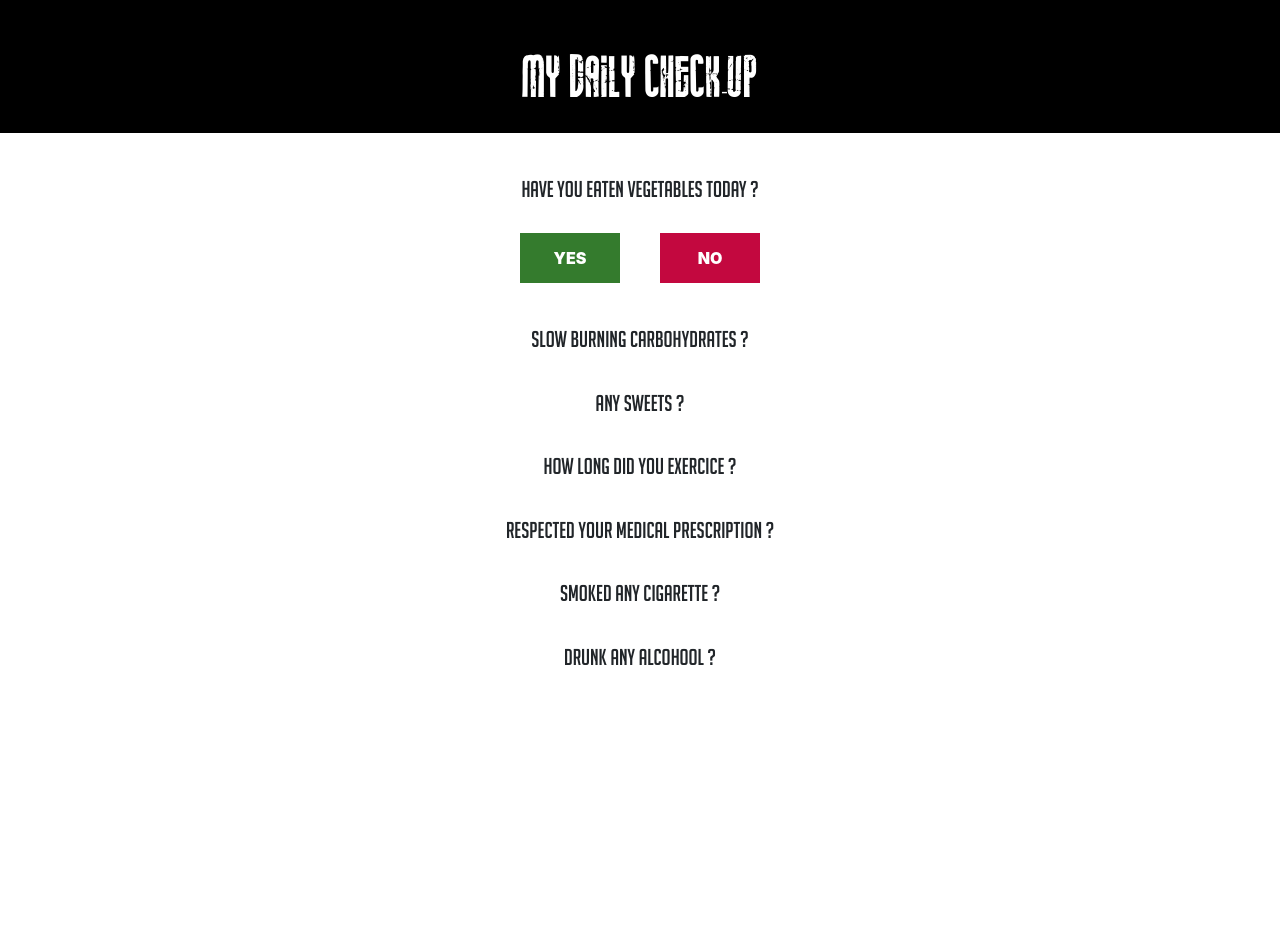
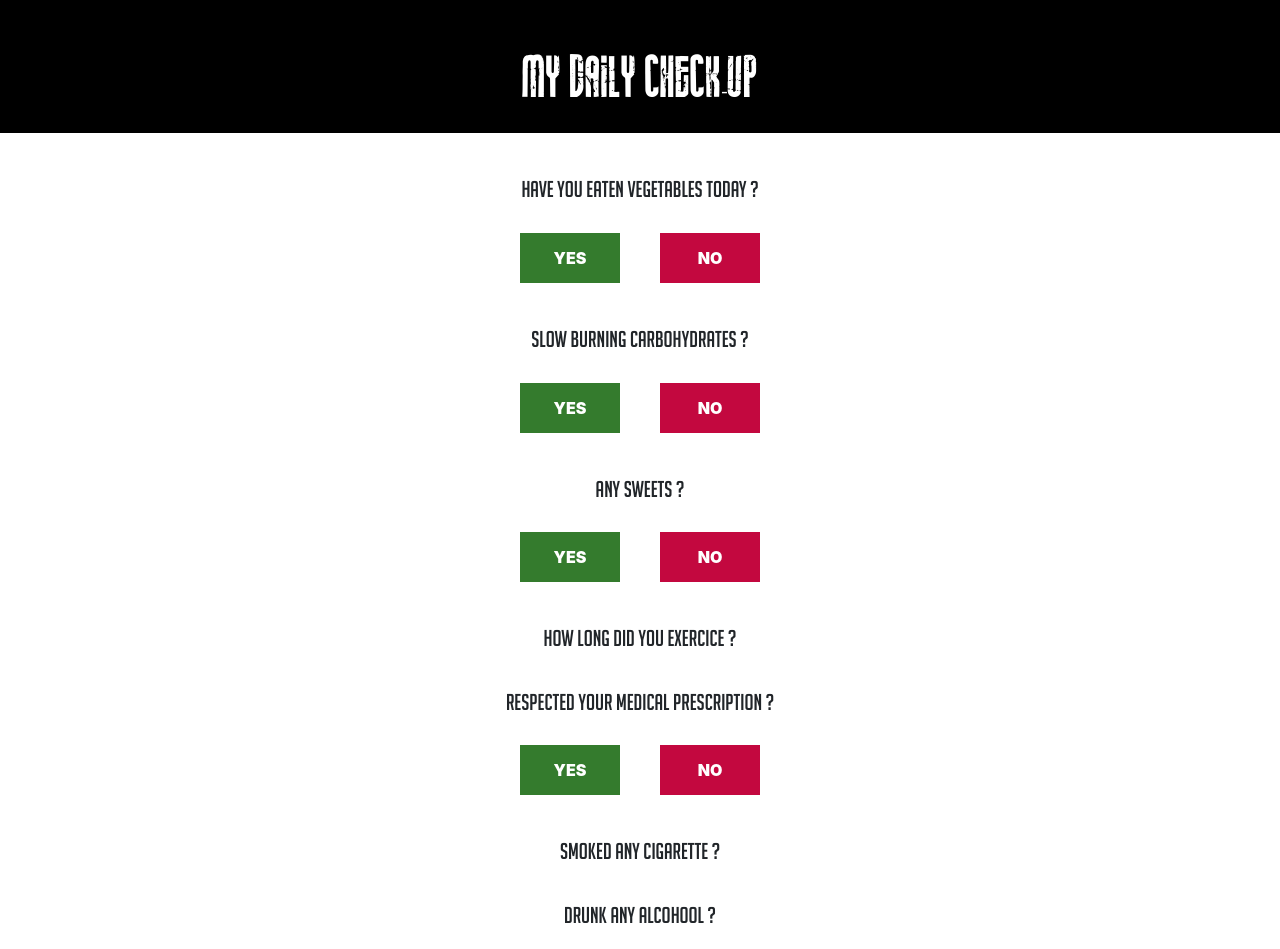
Before and after one commit to JenniferFromanger/Quoi-de-neuf, a React (Create React App) app in the folder quoi-de-neuf/: page /Form in a window 1280 px wide. Before the commit the page ends 800 px from the top, so only its background shows below. Built offline with nearby package versions, Linux system fonts and the light colour scheme.

Commit message:
first part done before merge

```diff
--- a/quoi-de-neuf/src/components/Form.jsx
+++ b/quoi-de-neuf/src/components/Form.jsx
@@ -17,9 +17,29 @@ function Form() {
       </button>
 
       <p>Slow burning carbohydrates ?</p>
+
+      <button className="yes" type="button">
+        YES
+      </button>
+      <button className="no" type="button">
+        NO
+      </button>
       <p>Any sweets ?</p>
+
+      <button className="yes" type="button">
+        YES
+      </button>
+      <button className="no" type="button">
+        NO
+      </button>
       <p>How long did you exercice ?</p>
       <p>Respected your medical prescription ?</p>
+      <button className="yes" type="button">
+        YES
+      </button>
+      <button className="no" type="button">
+        NO
+      </button>
       <p>Smoked any cigarette ?</p>
       <p>Drunk any alcohool ?</p>
     </div>
--- a/quoi-de-neuf/src/components/Form.scss
+++ b/quoi-de-neuf/src/components/Form.scss
@@ -25,10 +25,18 @@
   }
   .yes {
     background-color: #347b2d;
+
+    &:hover {
+      background-color: #29c01a;
+    }
   }
 
   .no {
     background-color: #c3083f;
+
+    &:hover {
+      background-color: #f50029;
+    }
   }
 }
 
```
